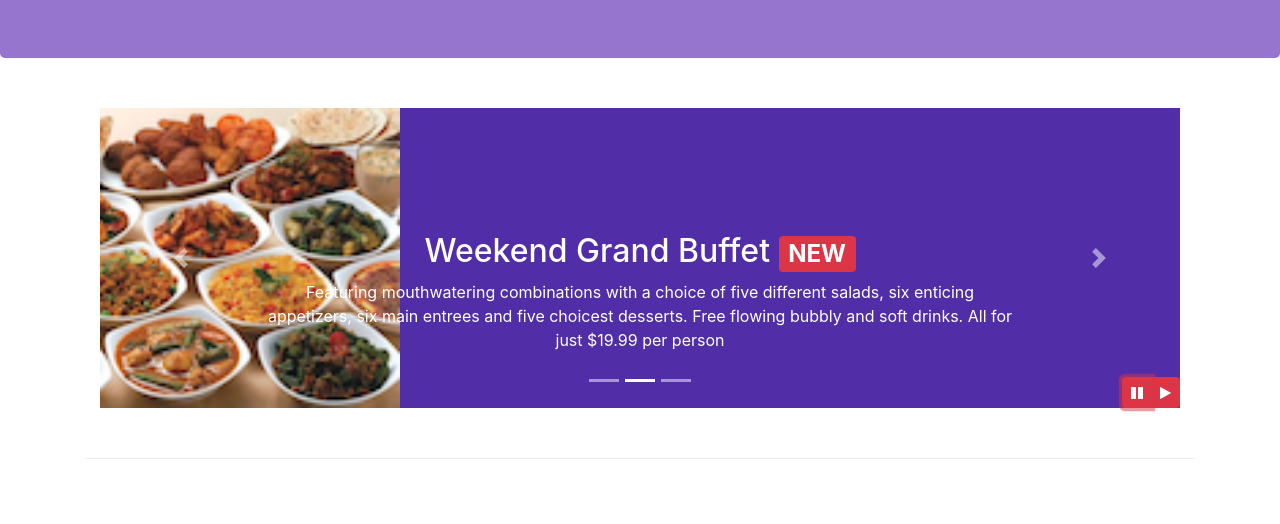
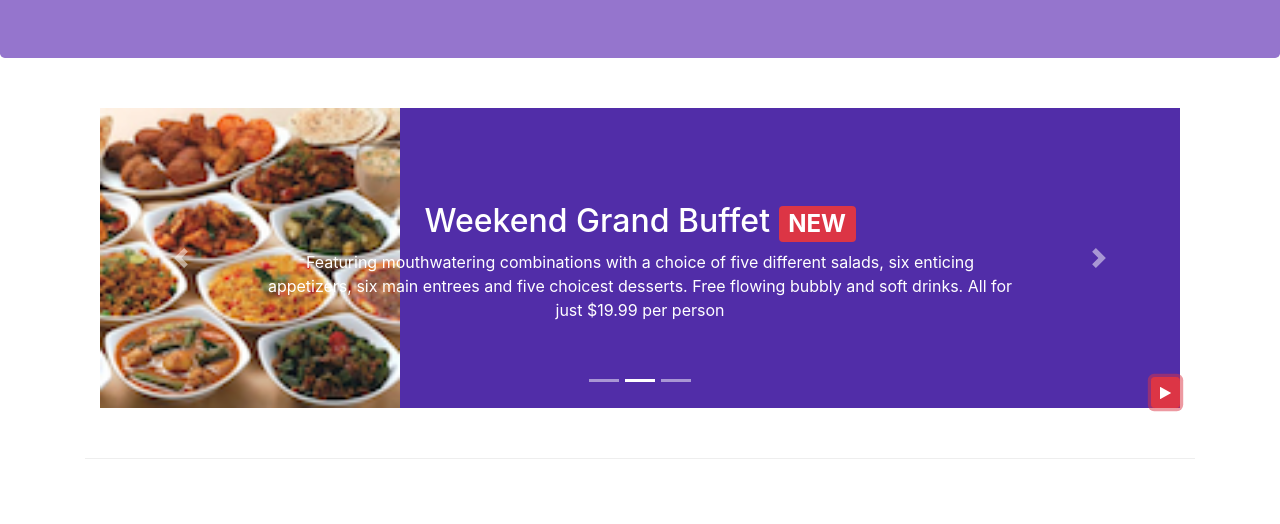
Before and after one commit to sjo92/coursera_fullstack, a website: page index.html in a window 1280 px wide. Both pictures are taken after a click on the button 1137 px from the left and 668 px from the top of the page. Shown: the part 276-800 px from the top of the page. Drawn offline with nearby package versions, Linux system fonts and the light colour scheme.

Commit message:
More Bootstrap jQuery

```diff
--- a/css/styles.css
+++ b/css/styles.css
@@ -64,6 +64,10 @@ body {
     min-height: 300px;
 }
 
+.carousel-caption {
+    padding: 50px 0px;
+
+}
 .pointer-cursor {
     cursor: pointer;
 }
--- a/index.html
+++ b/index.html
@@ -188,7 +188,7 @@
                     <div class="carousel carousel-inner" role="listbox">
                         <div class="carousel-item active">
                             <img class="d-block img-fluid" src="img/uthappizza.png" alt="uthappizza">
-                            <div class="carousel-caption d-none d-md-block">
+                            <div class="carousel-caption d-none d-md-block align-self-center">
                                 <h2>Uthappizza <span class="badge badge-danger">HOT</span> <span class="badge badge-pill badge-secondary">$4.99</span></h2>
                                 <p>A unique combination of Indian Uthappam (pancake) and Italian pizza, topped with Cerignola olives, ripe vine cherry tomatoes, Vidalia onion, Guntur chillies and Buffalo Paneer.</p>
                             </div>
@@ -220,14 +220,9 @@
                     <a class="carousel-control-next" href="#mycarousel" role="button" data-slide="next">
                         <span class="carousel-control-next-icon"></span>
                     </a>
-                    <div class="btn-group" id="carouselButton">
-                        <button class="btn btn-danger btn-sm" id="carousel-pause">
-                            <span class="fa fa-pause"></span>
-                        </button>
-                        <button class="btn btn-danger btn-sm" id="carousel-play">
-                            <span class="fa fa-play"></span>
-                        </button>
-                    </div>
+                    <button class="btn btn-danger btn-sm" id="carouselButton">
+                        <span class="fa fa-pause"></span>
+                    </button>
                 </div>
             </div>
         </div>
@@ -329,11 +324,17 @@
  <script>
      $(document).ready(function() {
             $('#mycarousel').carousel({interval: 2000})
-            $('#carousel-pause').click(function() {
-                $('#mycarousel').carousel('pause');
-            })
-            $('#carousel-play').click(function() {
-                $('#mycarousel').carousel('cycle');
+            $('#carouselButton').click(function() {
+                if($('#carouselButton').children('span').hasClass('fa-pause')){
+                    $('#mycarousel').carousel('pause');
+                    $('#carouselButton').children('span').removeClass('fa-pause');
+                    $('#carouselButton').children('span').addClass('fa-play');
+                }
+                else if($('#carouselButton').children('span').hasClass('fa-play')) {
+                        $('#mycarousel').carousel('cycle');
+                        $('#carouselButton').children('span').removeClass('fa-play');
+                        $('#carouselButton').children('span').addClass('fa-pause');
+                }
             })
      });
      $(document).ready(function() {
```
